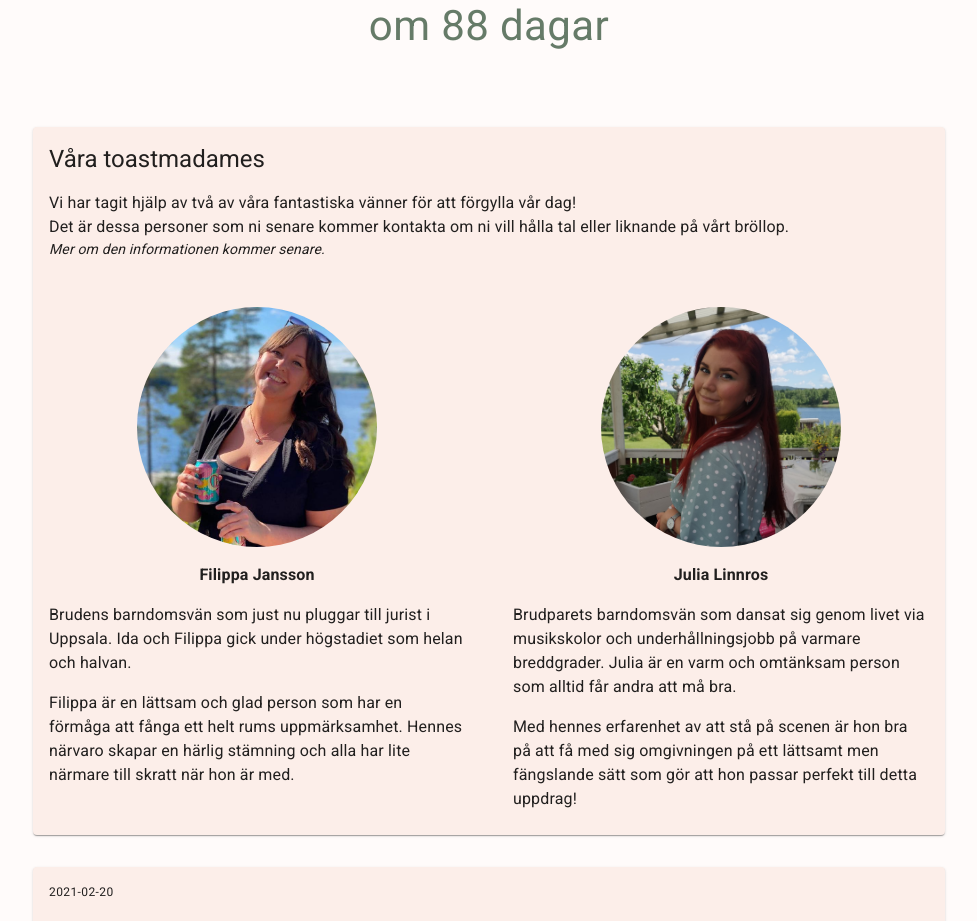
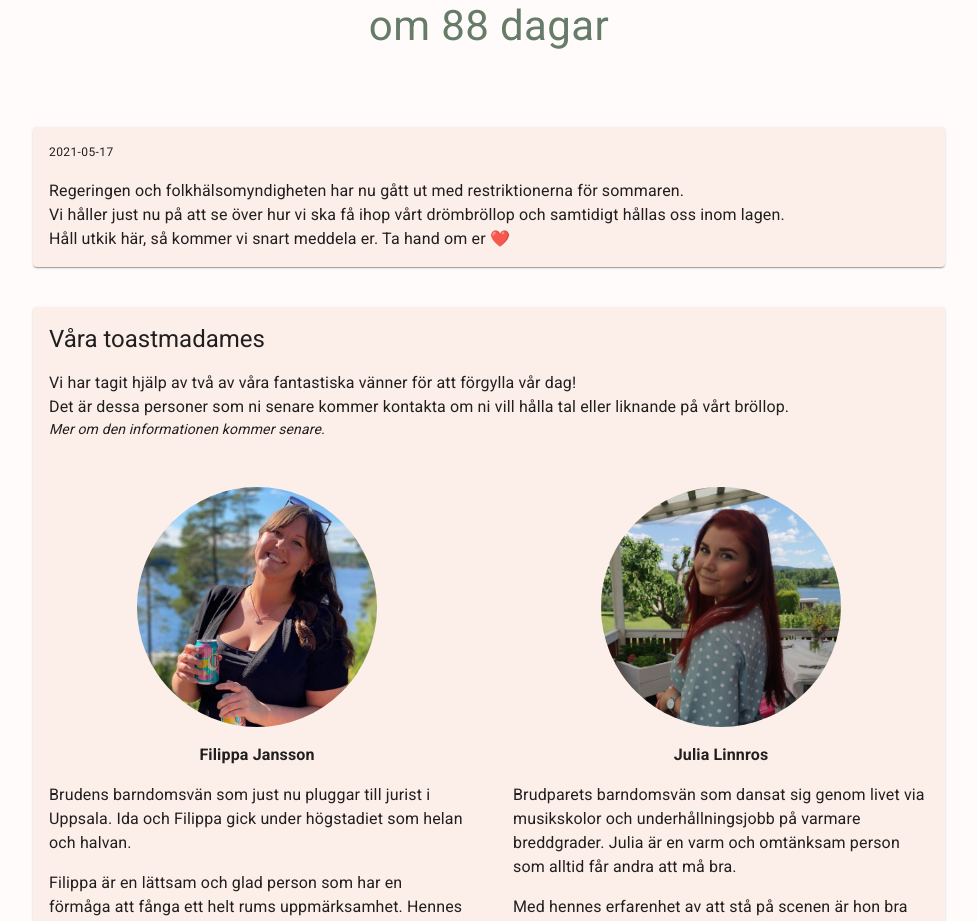
Before and after one commit to isakhjartaida/isakhjartaida.github.io, a React (Create React App) app in the folder isakhjartaida/: page / in a window 1280 px wide. Shown: the part 843-1764 px from the top of the page, without its empty margins (151-1128 px from the left). Built offline with nearby package versions, Linux system fonts and the light colour scheme; no server answers; a web font is replaced by a local one.

Commit message:
Update 2

```diff
--- a/isakhjartaida/src/App.js
+++ b/isakhjartaida/src/App.js
@@ -11,6 +11,7 @@ import AddToCalendar from './AddToCalendar';
 import AboutUs from './AboutUs';
 import Update1 from './Update1';
 import Toasts from './Toasts';
+import Update2 from './Update2';
 
 const base = () => {
   const req = axios.create({
@@ -38,6 +39,8 @@ function App() {
 
           <Time />
 
+          <Update2 />
+
           <Toasts />
 
           <Update1 />
--- /dev/null
+++ b/isakhjartaida/src/Update2/Update2.js
@@ -0,0 +1,25 @@
+import React from 'react';
+import { Box, Paper, Typography } from '@material-ui/core';
+
+export default function Update2() {
+  return (
+    <Box width="100%" marginBottom={5}>
+      <Paper>
+        <Box padding={2}>
+          <Typography component="div" variant="caption" paragraph>
+            2021-05-17
+          </Typography>
+          <Typography component="div">
+            Regeringen och folkhälsomyndigheten har nu gått ut med restriktionerna för sommaren.
+          </Typography>
+          <Typography component="div">
+            Vi håller just nu på att se över hur vi ska få ihop vårt drömbröllop och samtidigt hållas oss inom lagen.
+          </Typography>
+          <Typography component="div">
+            Håll utkik här, så kommer vi snart meddela er. Ta hand om er <span role="img" aria-label="red-heart">❤️</span>
+          </Typography>
+        </Box>
+      </Paper>
+    </Box>
+  );
+}
--- /dev/null
+++ b/isakhjartaida/src/Update2/index.js
@@ -0,0 +1 @@
+export { default } from './Update2';
```
